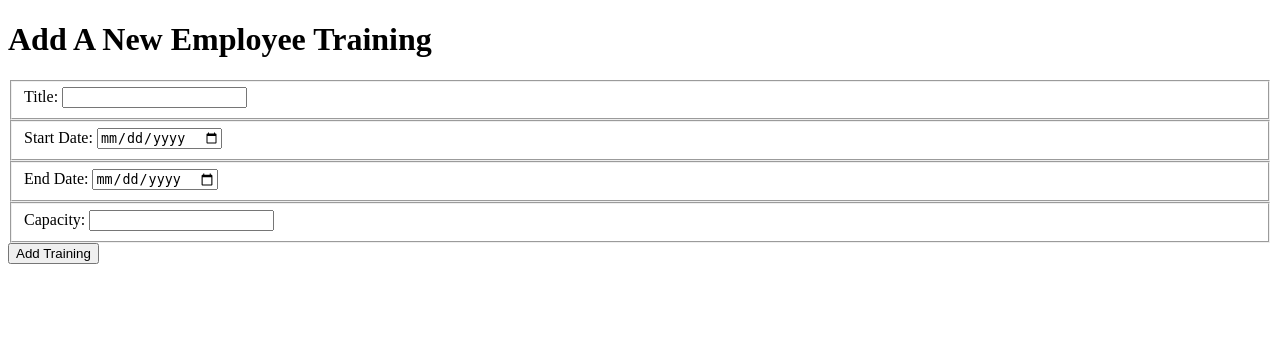
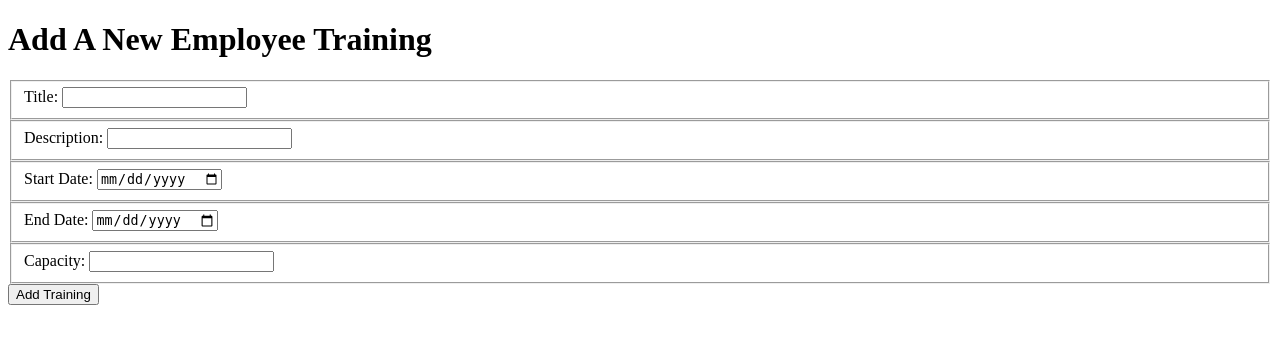
Before and after one commit to nss-cohort-36/bangazon-workforce-mgt-virtual-magicians, a Django app: page /training/form in a window 1280 px wide. Shown: the top 344 px of the page. Run offline with Django 3.2, Linux system fonts and the light colour scheme; a user stored in the database is signed in; data that the repository does not hold is empty.

Commit message:
added description to Training table, views, model, and templates

```diff
--- a/hrapp/models/training.py
+++ b/hrapp/models/training.py
@@ -6,6 +6,7 @@ class Training(models.Model):
     start_date = models.DateField()
     end_date = models.DateField()
     capacity = models.IntegerField()
+    description = models.CharField(max_length=500)
 
     class Meta:
         verbose_name = ("Training")
--- a/hrapp/templates/trainings/training_form.html
+++ b/hrapp/templates/trainings/training_form.html
@@ -16,6 +16,10 @@
             <input id="title" type="text" name="title">
         </fieldset>
         <fieldset>
+            <label for="description">Description: </label>
+            <input id="description" type="text" name="description">
+        </fieldset>
+        <fieldset>
             <label for="start_date">Start Date: </label>
             <input id="start_date" type="date" name="start_date">
         </fieldset>
--- a/hrapp/templates/trainings/training_list.html
+++ b/hrapp/templates/trainings/training_list.html
@@ -6,7 +6,8 @@
 <ol>
 {% for training in trainings %}
     <li>
-        <p>{{ training.title }}</p>
+        <h3>{{ training.title }}</h3>
+        <p>Description: {{training.description}}</p>
         Start Date: {{training.start_date}}
         End Date: {{training.end_date}}
         Capacity: {{training.capacity}}
--- a/hrapp/views/trainings/training_form.py
+++ b/hrapp/views/trainings/training_form.py
@@ -17,7 +17,8 @@ def get_trainings():
             t.title,
             t.start_date,
             t.end_date,
-            t.capacity
+            t.capacity,
+            t.description
         from hrapp_training t
         """)
 
```
Also changed, not shown: hrapp/views/trainings/training_list.py (+6 -4 lines).
